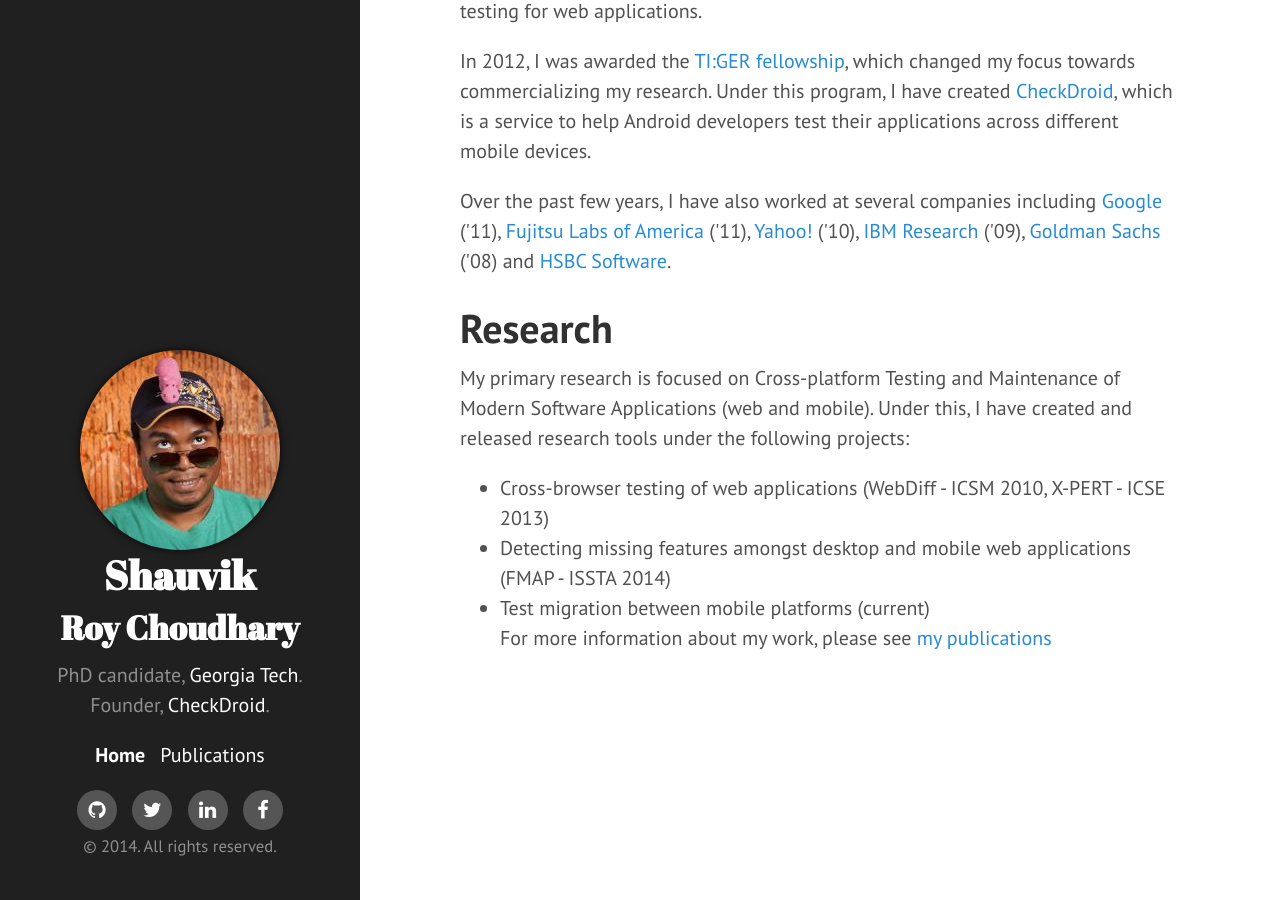
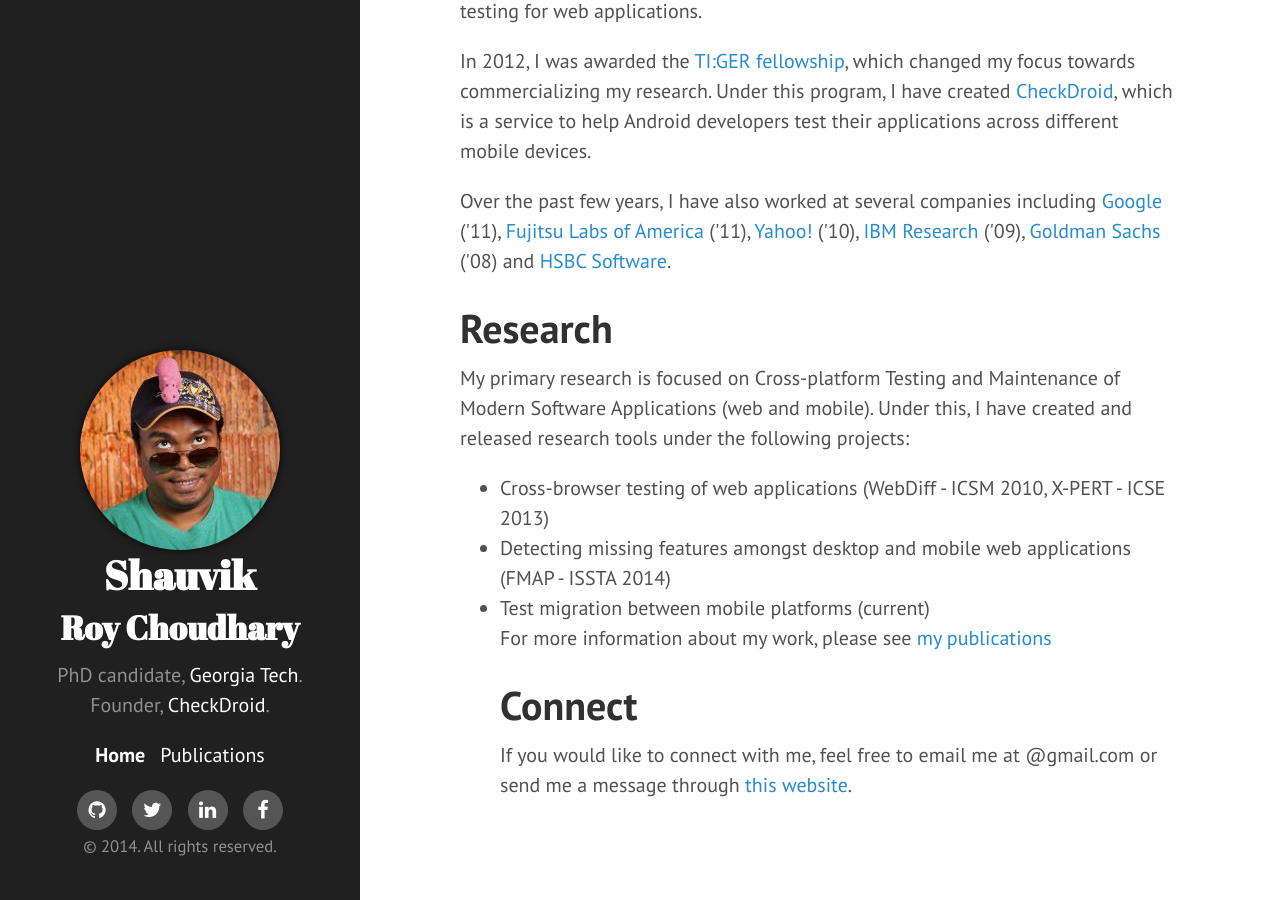
Before and after one commit to shauvik/shauvik.github.io, a Jekyll site: the page built from index.html, in a window 1280 px wide and 900 px high, scrolled down 598 px. Built offline with Jekyll 4.4.1, drawn with Linux system fonts in a browser that asks for light colours; nearby versions of some CDN libraries; Markdown is read by kramdown in place of the engine named in the settings.

Commit message:
Update index.html

```diff
--- a/index.html
+++ b/index.html
@@ -45,3 +45,7 @@
 </li>
 
 For more information about my work, please see <a href="/publications/">my publications</a>
+
+<h1>Connect</h1>
+
+<p>If you would like to connect with me, feel free to email me at <my_first_name>@gmail.com or send me a message through <a href="/contact">this website</a>.
```
